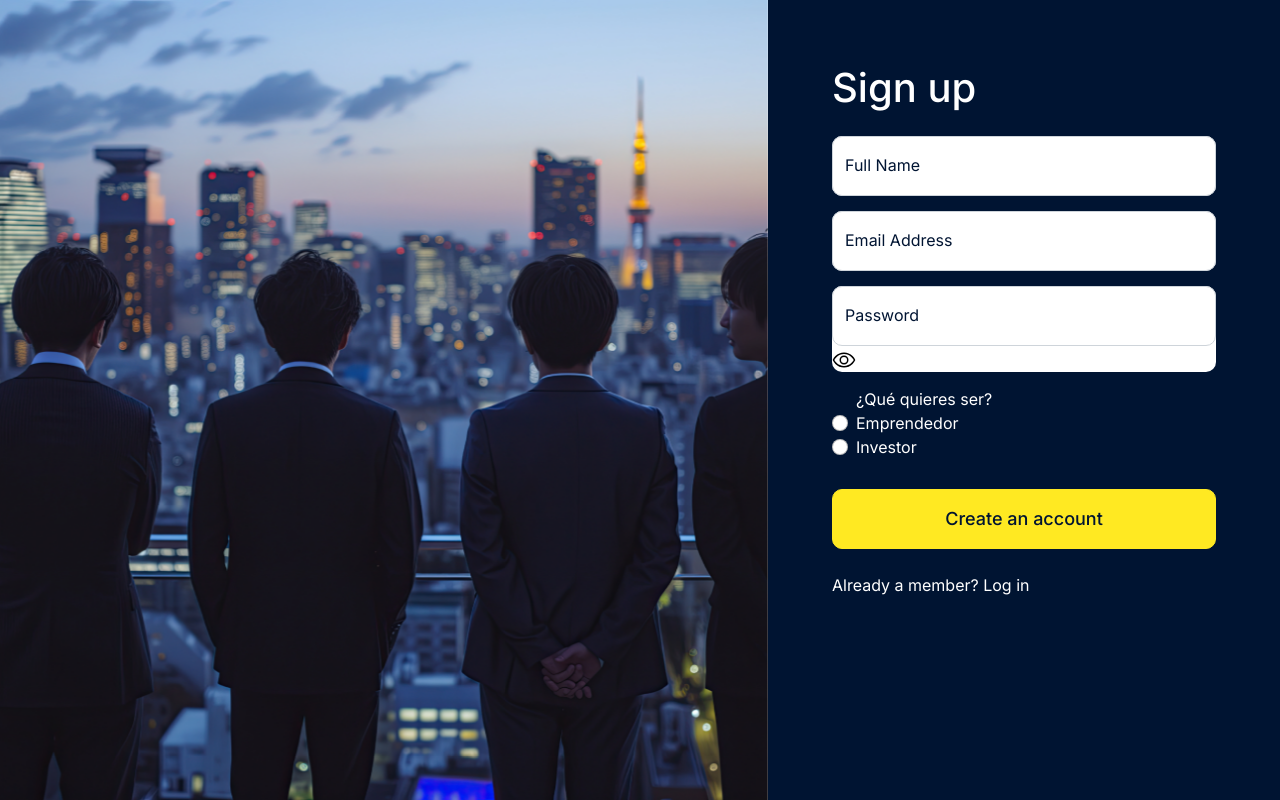
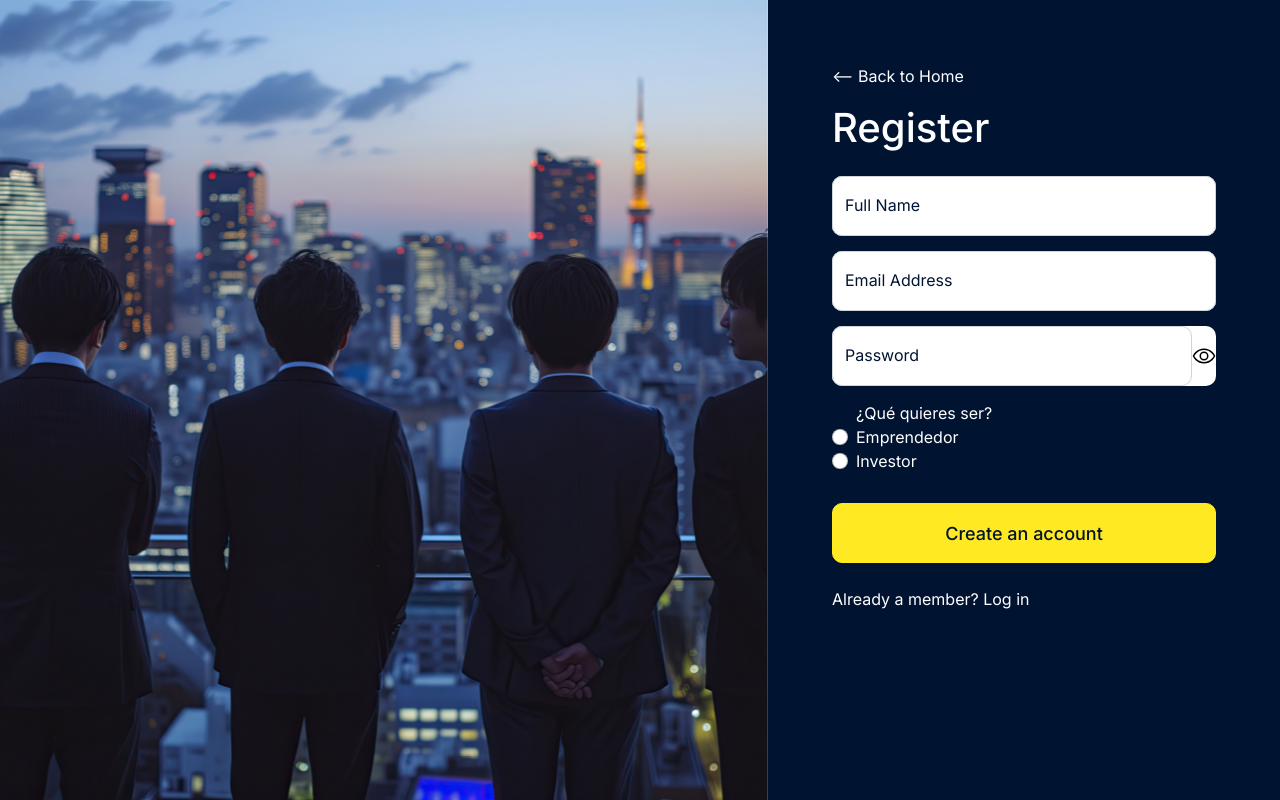
Before and after one commit to MelanyMFM/raise-app, a React (Vite) app: page /Register in a window 1280 px wide. Built offline with nearby package versions, Linux system fonts and the light colour scheme.

Commit message:
register ms

```diff
--- a/src/views/Register/Register.jsx
+++ b/src/views/Register/Register.jsx
@@ -15,9 +15,11 @@ function Register(){
 
     <div className="site-wrap d-md-flex align-items-stretch">
         <div className="bg-img" ></div>
+
         <div className="form-wrap">
+        <p clasName="back">  &lt;-- Back to Home</p>
             <div className="form-inner">
-                <h1 className="title">Sign up</h1>
+                <h1 className="title">Register</h1>
 
                 <form action="#" className="pt-3">
 
--- a/src/views/Register/register.css
+++ b/src/views/Register/register.css
@@ -126,3 +126,11 @@
 .form-control:focus, .form-floating:focus-within {
     color:#001432; /* Maintain dark background on focus */
   }
+
+.form-floating{
+  display:flex;
+}
+
+.back{
+  background-color: #FFE922;
+}
```
